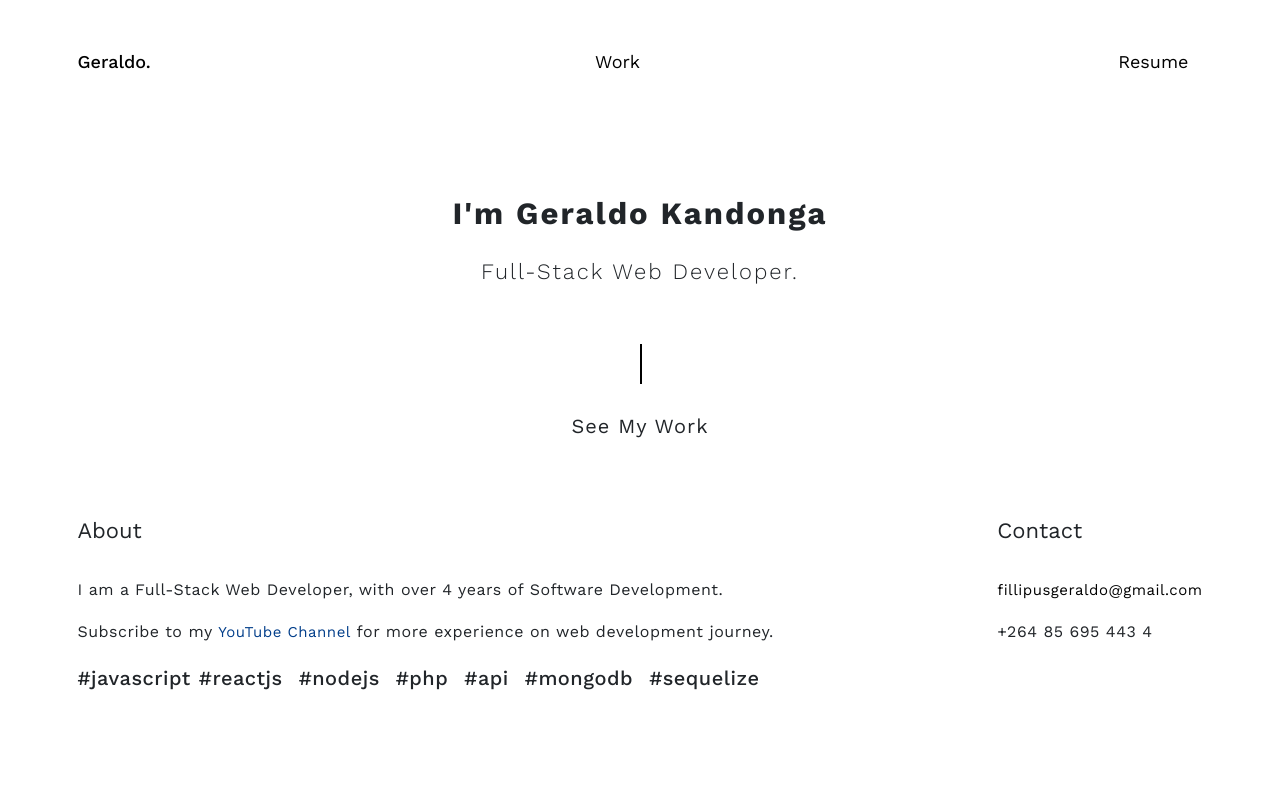
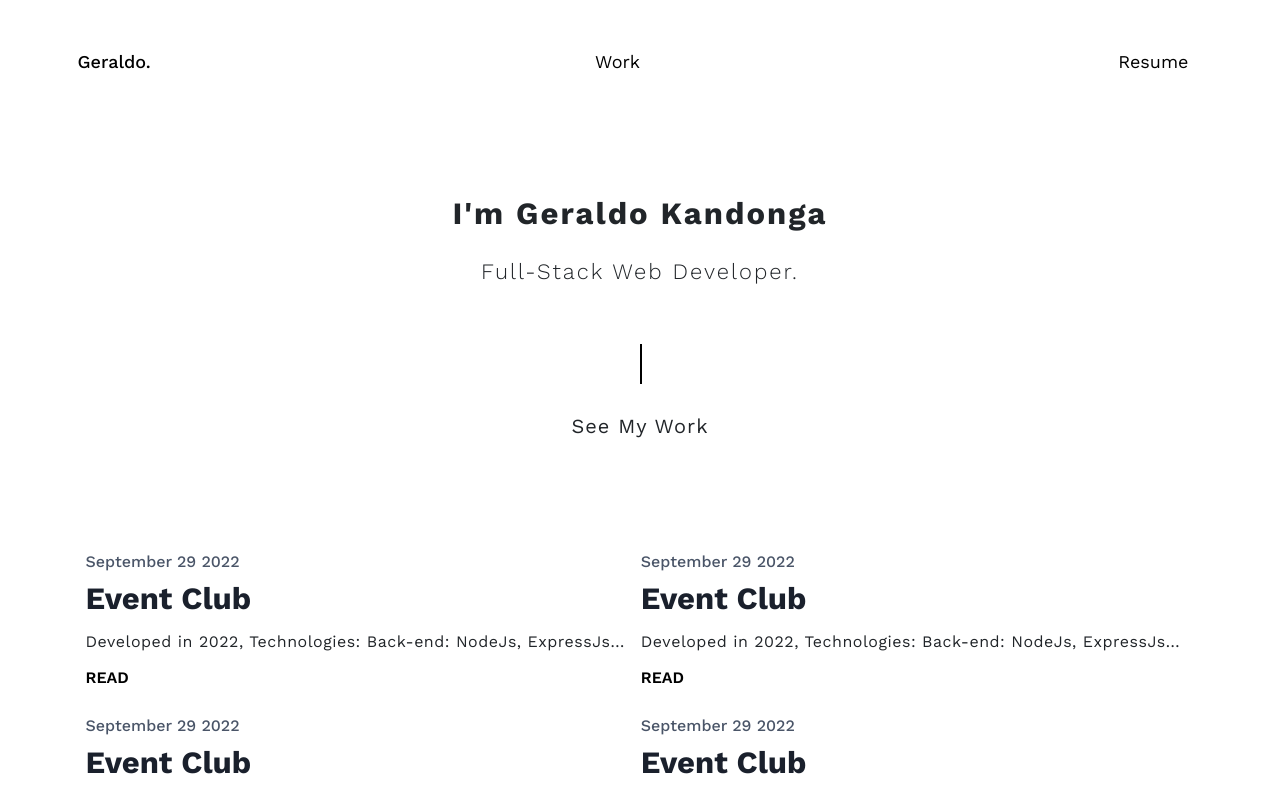
Before and after one commit to geraldokandonga/geraldokandonga, a React (Create React App) app: page / in a window 1280 px wide. Shown: the top 788 px of the page. Built offline with nearby package versions, Linux system fonts and the light colour scheme.

Commit message:
created a blog element

```diff
--- a/src/App.js
+++ b/src/App.js
@@ -6,6 +6,11 @@ import Navbar from "./components/Navbar";
 import Header from "./components/Header";
 import Footer from "./components/Footer";
 import Portfolio from "./components/Portfolio";
+import Home from "./components/Home";
+
+import { blogs } from "./data";
+import { BlogsContainer } from "./components/Blog/BlogElements";
+import Blog from "./components/Blog";
 
 function App() {
   const [isOpen, setIsOpen] = useState(false);
@@ -18,8 +23,22 @@ function App() {
     <HashRouter basename="/">
       <GlobalStyle />
       <Navbar toggle={toggle} />
-      <Header toggle={toggle} />
-      <Portfolio isOpen={isOpen} toggle={toggle} />
+      <Home>
+        <Header toggle={toggle} />
+        <Portfolio isOpen={isOpen} toggle={toggle} />
+        <BlogsContainer>
+          {blogs.map((blog) => (
+            <>
+              <Blog
+                date={blog.date}
+                url={blog.url}
+                title={blog.title}
+                description={blog.description.substring(0, 60) + "..."}
+              />
+            </>
+          ))}
+        </BlogsContainer>
+      </Home>
       <Footer />
     </HashRouter>
   );
--- a/src/components/Blog/BlogElements.js
+++ b/src/components/Blog/BlogElements.js
@@ -1,8 +1,41 @@
 import styled from "styled-components";
-import { Container } from "react-bootstrap";
-import { Link } from "react-router-dom";
 
-export const BlogContainer = styled(Container)`
+export const BlogsContainer = styled.section`
   position: relative;
+  display: flex;
+  flex-wrap: wrap;
+  margin-bottom: 80px;
+  margin-top: 100px;
   z-index: 100;
 `;
+
+export const BlogContainer = styled.article`
+  display: block;
+  padding: 12px 8px;
+`;
+
+export const BlogTitle = styled.h2`
+  color: #1a202c;
+  font-size: 31px;
+  font-weight: 700;
+  line-height: 1.6;
+
+  &:hover {
+    color: #4a5568;
+  }
+`;
+
+export const BlogBody = styled.div``;
+
+export const BlogDate = styled.div`
+  font-size: 16px;
+  color: #4a5568;
+  font-weight: 500;
+`;
+
+export const BlogFooter = styled.div`
+  display: flex;
+  justify-content: space-between;
+  align-items: center;
+  margin-top: 12px;
+`;
--- a/src/components/Blog/index.js
+++ b/src/components/Blog/index.js
@@ -0,0 +1,36 @@
+import React from "react";
+import {
+  BlogBody,
+  BlogContainer,
+  BlogDate,
+  BlogTitle,
+  BlogFooter,
+} from "./BlogElements";
+
+const Blog = ({ date, title, description, url }) => {
+  return (
+    <BlogContainer>
+      <BlogDate>{date}</BlogDate>
+      <BlogTitle>
+        <a href={url} target="_blank" rel="noreferrer">
+          {title}
+        </a>
+      </BlogTitle>
+      <BlogBody>
+        <p>{description}</p>
+      </BlogBody>
+      <BlogFooter>
+        <a
+          className="blog-btn color-black"
+          href={url}
+          target="_blank"
+          rel="noreferrer"
+        >
+          Read
+        </a>
+      </BlogFooter>
+    </BlogContainer>
+  );
+};
+
+export default Blog;
--- /dev/null
+++ b/src/components/Home/HomeElements.js
@@ -0,0 +1,9 @@
+import styled from "styled-components";
+import { Container } from "react-bootstrap";
+
+export const HomeMain = styled.main``;
+
+export const HomeContainer = styled(Container)`
+  position: relative;
+  z-index: 100;
+`;
--- /dev/null
+++ b/src/components/Home/index.js
@@ -0,0 +1,12 @@
+import React from "react";
+import { HomeContainer, HomeMain } from "./HomeElements";
+
+const Home = ({ children }) => {
+  return (
+    <HomeMain>
+      <HomeContainer>{children}</HomeContainer>
+    </HomeMain>
+  );
+};
+
+export default Home;
--- a/src/data/index.js
+++ b/src/data/index.js
@@ -60,3 +60,50 @@ export const projects = [
       "Developed in 2022, Technologies: Back-end: NodeJs, ExpressJs,SequilizeJS, Database: MYSQL, UI: ReactJs",
   },
 ];
+
+export const blogs = [
+  {
+    id: 1,
+    title: "Event Club",
+    url: "https://eventclub.com.na",
+    date: "September 29 2022",
+    description:
+      "Developed in 2022, Technologies: Back-end: NodeJs, ExpressJs,SequilizeJS, Database: MYSQL, UI: ReactJs",
+  },
+
+  {
+    id: 2,
+    title: "Event Club",
+    url: "https://eventclub.com.na",
+    date: "September 29 2022",
+    description:
+      "Developed in 2022, Technologies: Back-end: NodeJs, ExpressJs,SequilizeJS, Database: MYSQL, UI: ReactJs",
+  },
+
+  {
+    id: 3,
+    title: "Event Club",
+    url: "https://eventclub.com.na",
+    date: "September 29 2022",
+    description:
+      "Developed in 2022, Technologies: Back-end: NodeJs, ExpressJs,SequilizeJS, Database: MYSQL, UI: ReactJs",
+  },
+
+  {
+    id: 4,
+    title: "Event Club",
+    url: "https://eventclub.com.na",
+    date: "September 29 2022",
+    description:
+      "Developed in 2022, Technologies: Back-end: NodeJs, ExpressJs,SequilizeJS, Database: MYSQL, UI: ReactJs",
+  },
+
+  {
+    id: 5,
+    title: "Event Club",
+    url: "https://eventclub.com.na",
+    date: "September 29 2022",
+    description:
+      "Developed in 2022, Technologies: Back-end: NodeJs, ExpressJs,SequilizeJS, Database: MYSQL, UI: ReactJs",
+  },
+];
--- a/src/globalStyles.js
+++ b/src/globalStyles.js
@@ -188,6 +188,17 @@ footer ul li {
   }
 }
 
+.blog-btn {
+    font-size: 16px;
+    color: black;
+    text-transform: uppercase;
+    font-weight: 600;
+
+    &:hover {
+      color: #4a5568 !important;
+    }
+  }
+
 h3.subtitle {
     font-size: 22px;
     font-weight: 300;
--- /dev/null
+++ b/src/util/trunicate.js
@@ -0,0 +1,3 @@
+export const truncate = (str, length = 100) => {
+  return str.substring(0, length) + "...";
+};
```
